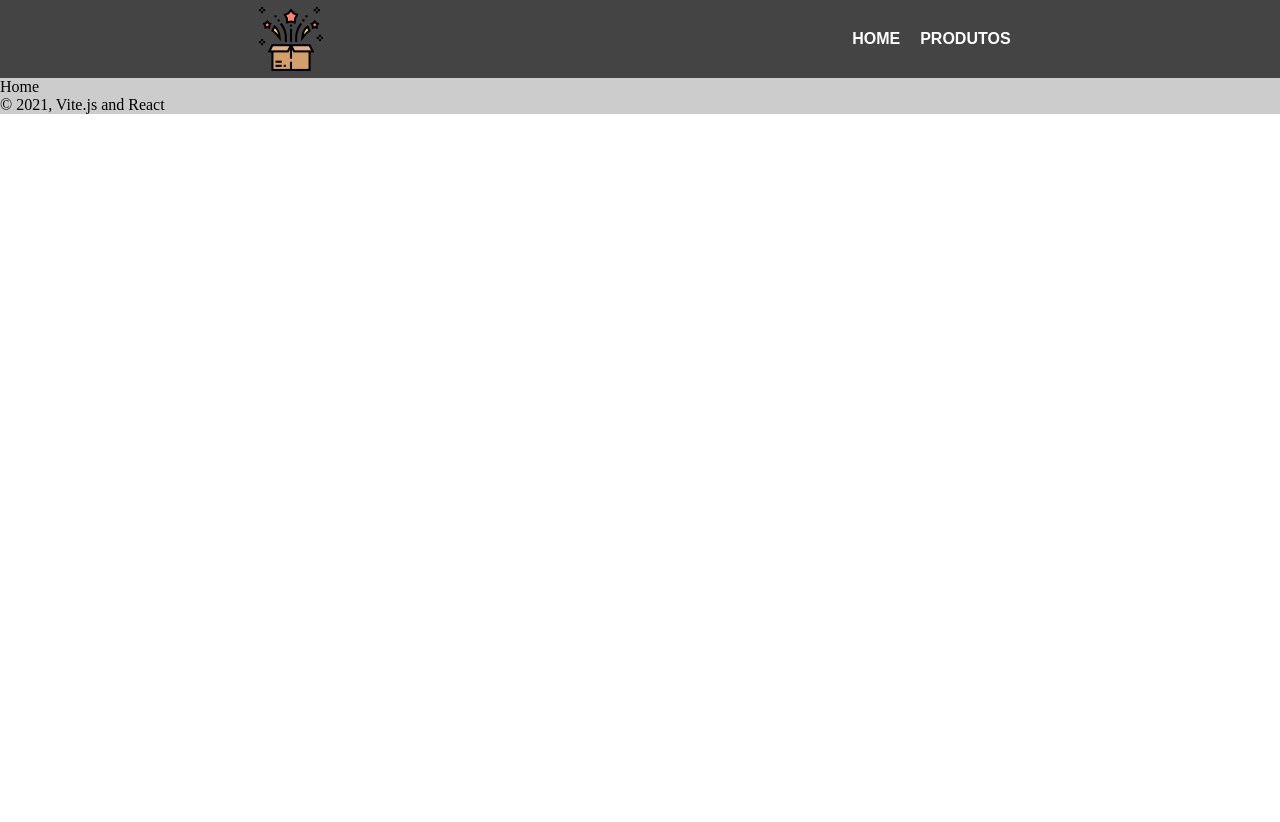
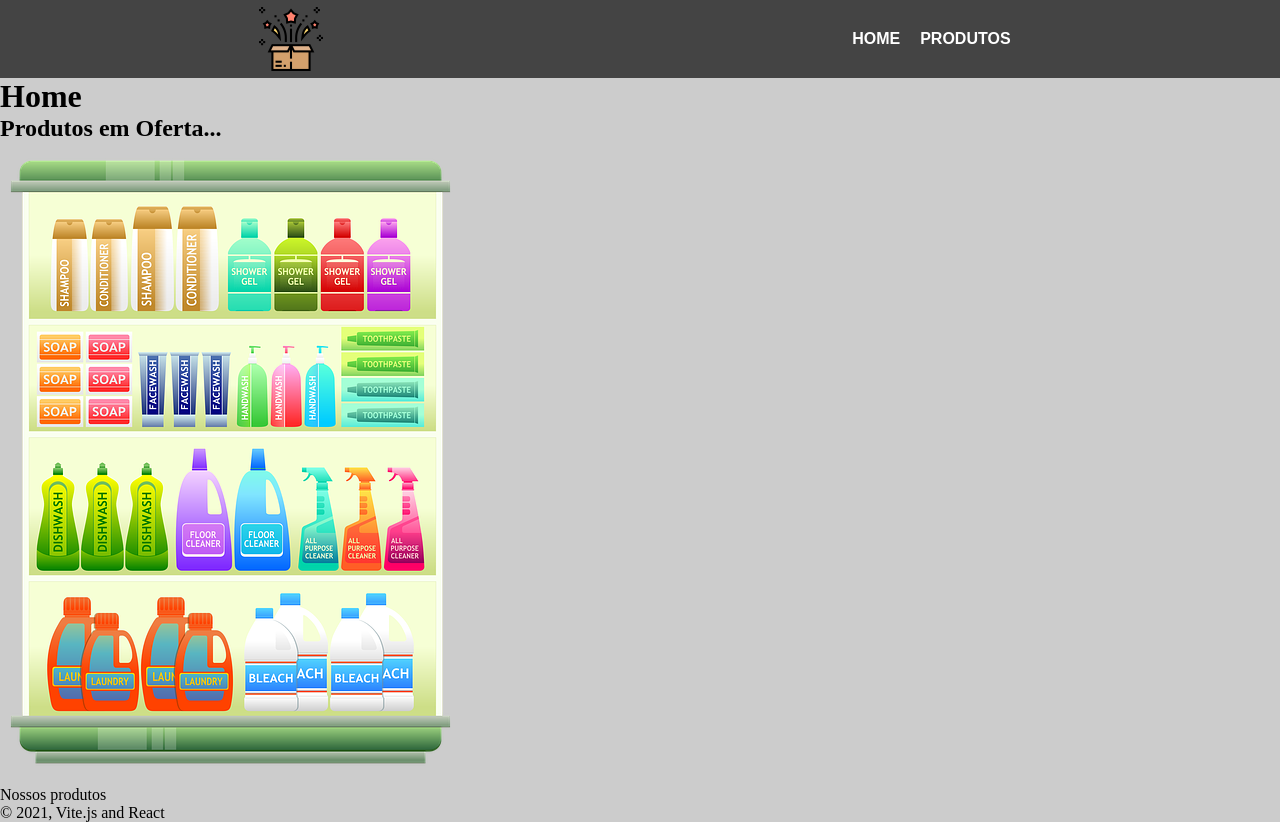
Before and after one commit to bdancs/my-project-app-espg, a React (Vite) app: page / in a window 1280 px wide. Before the commit the page ends 800 px from the top, so only its background shows below. Built offline with nearby package versions, Linux system fonts and the light colour scheme.

Commit message:
Imagem adicionada ao Home, sass adicionado ao cabecalho

```diff
--- a/package.json
+++ b/package.json
@@ -25,6 +25,7 @@
     "eslint-plugin-react-hooks": "^4.6.0",
     "eslint-plugin-react-refresh": "^0.4.3",
     "json-server": "^0.17.4",
+    "sass": "^1.69.1",
     "vite": "^4.4.5"
   }
 }
--- a/src/App.jsx
+++ b/src/App.jsx
@@ -1,4 +1,4 @@
-import Cabecalho from "./components/Cabecalho";
+import Cabecalho from "./components/Cabecalho/Cabecalho";
 import Rodape from "./components/Rodape";
 import { Outlet } from "react-router-dom";
 import styles from "./App.module.css";
--- a/src/routes/Home.jsx
+++ b/src/routes/Home.jsx
@@ -1,5 +1,17 @@
 export default function Home() {
   return (
-    <div>Home</div>
+    <div>
+      <h1>Home</h1>
+
+      <div>
+        <h2>Produtos em Oferta...</h2>
+
+        <figure>
+          <img src="/public/img/supermarket-shelf-1094812_640.png" alt="prateleira" />
+
+          <figcaption>Nossos produtos</figcaption>
+        </figure>
+      </div>
+    </div>
   )
 }
```
Also changed, not shown: public/img/supermarket-shelf-1094812_640.png (added), src/components/Cabecalho/Cabecalho.jsx (renamed from src/components/Cabecalho.jsx), src/components/Cabecalho/Cabecalho.module.css (renamed from src/components/Cabecalho.module.css), src/components/Cabecalho/Cabecalho.scss (added), 1 other file (tests, documents, lock files or other folders).
